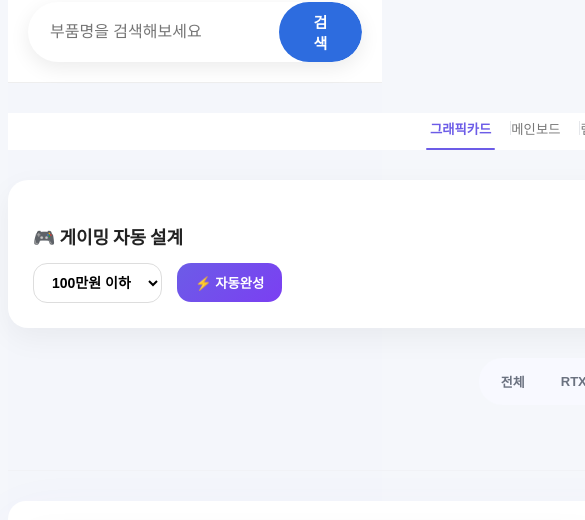
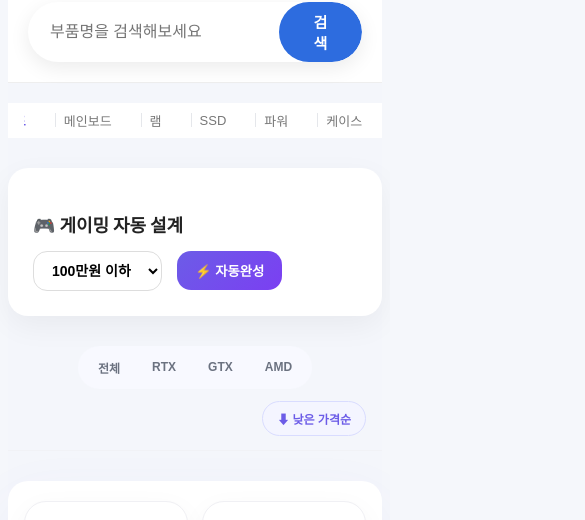
Before and after one commit to choyoungwooo/Comsandashop, a React (Vite) app: page /builder in a window 390 px wide. Shown: the part 96-616 px from the top of the page, 585 px wide, since content can reach past the window. Built offline with nearby package versions, Linux system fonts and the light colour scheme; a web font is replaced by a local one.

Commit message:
수정 내용

```diff
--- a/src/css/home.css
+++ b/src/css/home.css
@@ -556,78 +556,87 @@ total-price{
 @media (max-width: 768px){
 
   /* =========================
-     전체 레이아웃
+     🔥 전체 레이아웃 초기화
   ========================== */
+  .builder-page,
+  .main-container,
+  .main-content{
+    width: 100% !important;
+    max-width: 100% !important;
+    padding-left: 0 !important;
+    padding-right: 0 !important;
+  }
+
   .builder-page{
-    padding: 30px 0 160px;
+    padding: 20px 0 160px !important;
   }
 
   /* =========================
-     카테고리 상단 스크롤
+     🔥 카테고리 상단
   ========================== */
+  .category-nav{
+    width: 100%;
+    padding: 0 16px;
+  }
+
   .category-nav-inner{
     display: flex !important;
     flex-wrap: nowrap !important;
     overflow-x: auto !important;
-    gap: 12px;
-    padding: 0 16px 6px;
+    gap: 10px;
+  }
+
+  .category-nav-inner button{
+    flex: 0 0 auto;
+    white-space: nowrap;
+    font-size: 13px;
+    padding: 8px 14px;
   }
 
   .category-nav-inner::-webkit-scrollbar{
     display: none;
   }
 
-  .category-nav-inner{
-    -ms-overflow-style: none;
-    scrollbar-width: none;
-  }
-
   /* =========================
-     🔥 브랜드 + 정렬 필터
+     🔥 필터 영역
   ========================== */
   .filter-row{
     display: flex !important;
     flex-direction: column !important;
     gap: 12px;
-    padding: 0 16px 16px;
+    padding: 0 16px 14px;
   }
 
   .brand-filter{
     display: flex !important;
-    overflow-x: auto;
+    flex-wrap: nowrap !important;
+    overflow-x: auto !important;
     gap: 8px;
+  }
+
+  .brand-filter button{
+    flex: 0 0 auto;
+    white-space: nowrap;
+    font-size: 12px;
+    padding: 7px 12px;
   }
 
   .brand-filter::-webkit-scrollbar{
     display: none;
   }
 
-  .brand-filter{
-    -ms-overflow-style: none;
-    scrollbar-width: none;
-  }
-
-  .brand-filter button{
-    flex: 0 0 auto;
-    padding: 8px 14px;
-    font-size: 13px;
-    border-radius: 20px;
-    white-space: nowrap;
-  }
-
   .sort-toggle{
     align-self: flex-end;
-    font-size: 13px;
+    font-size: 12px;
     padding: 8px 14px;
-    border-radius: 20px;
   }
 
   /* =========================
-     상품 영역
+     🔥 상품 영역 2열 강제
   ========================== */
   .product-container{
-    padding: 22px 16px;
-    border-radius: 18px;
+    width: 100% !important;
+    padding: 20px 16px !important;
   }
 
   .product-area{
@@ -641,7 +650,7 @@ total-price{
   }
 
   /* =========================
-     하단 고정 견적창
+     🔥 하단 견적창
   ========================== */
   .estimate-wrapper{
     position: fixed !important;
```
